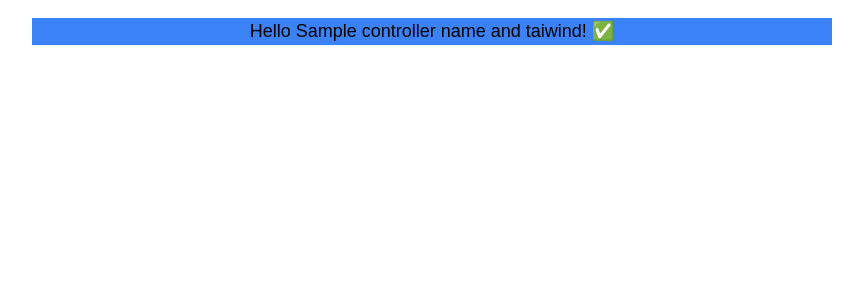
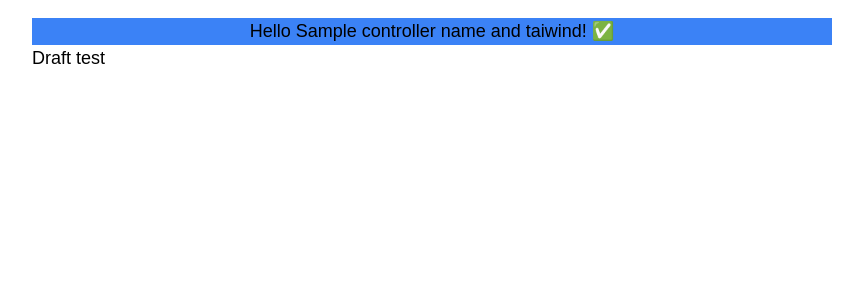
Before and after one commit to BackToSchool-Project/BackToSchool-app, a Symfony app: template backToSchool/templates/webpack_test/index.html.twig in a window 1280 px wide. Shown: the top 300 px of the page, without its empty margins (208-1071 px from the left). Run offline with Twig, Linux system fonts and the light colour scheme; the template is opened without the code that fills it: most values are stand-ins (such as "Sample title", 1, 10 or a date in 2020); style sheets or scripts are compiled from the project's sources; some libraries are stand-ins or nearby versions.

Commit message:
draft test

```diff
--- a/backToSchool/templates/webpack_test/index.html.twig
+++ b/backToSchool/templates/webpack_test/index.html.twig
@@ -10,5 +10,6 @@
 
 <div class="example-wrapper">
     <h1 class="text-center bg-blue-500">Hello {{ controller_name }} and taiwind! ✅</h1>
+    <h2>Draft test</h2>
 </div>
 {% endblock %}
```
